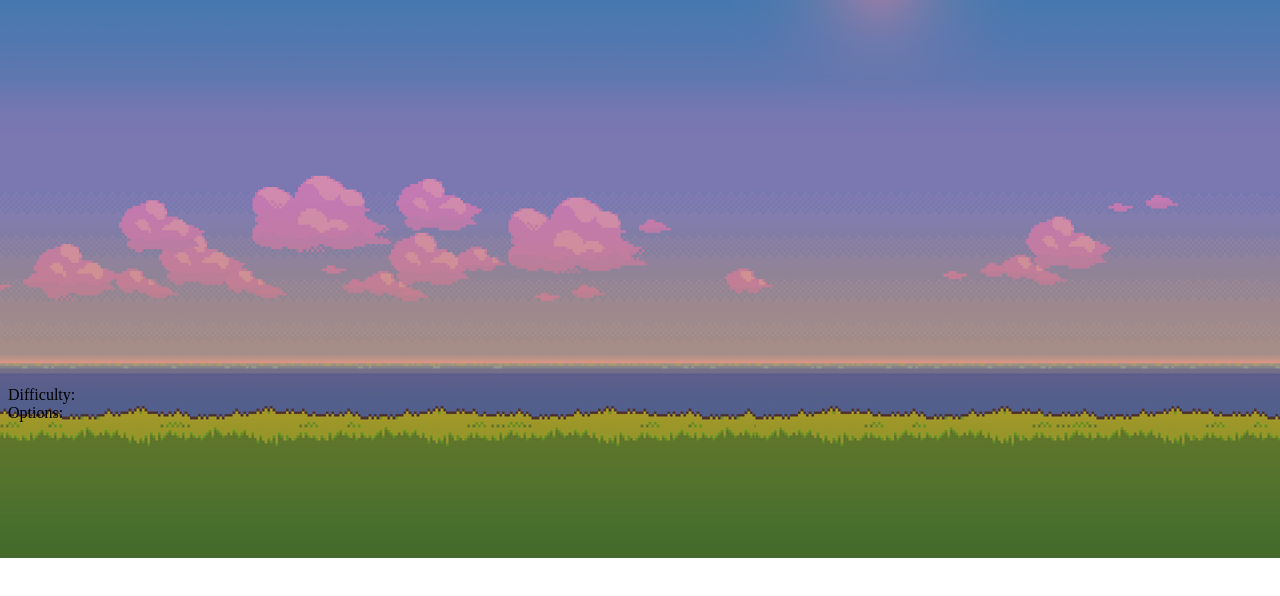
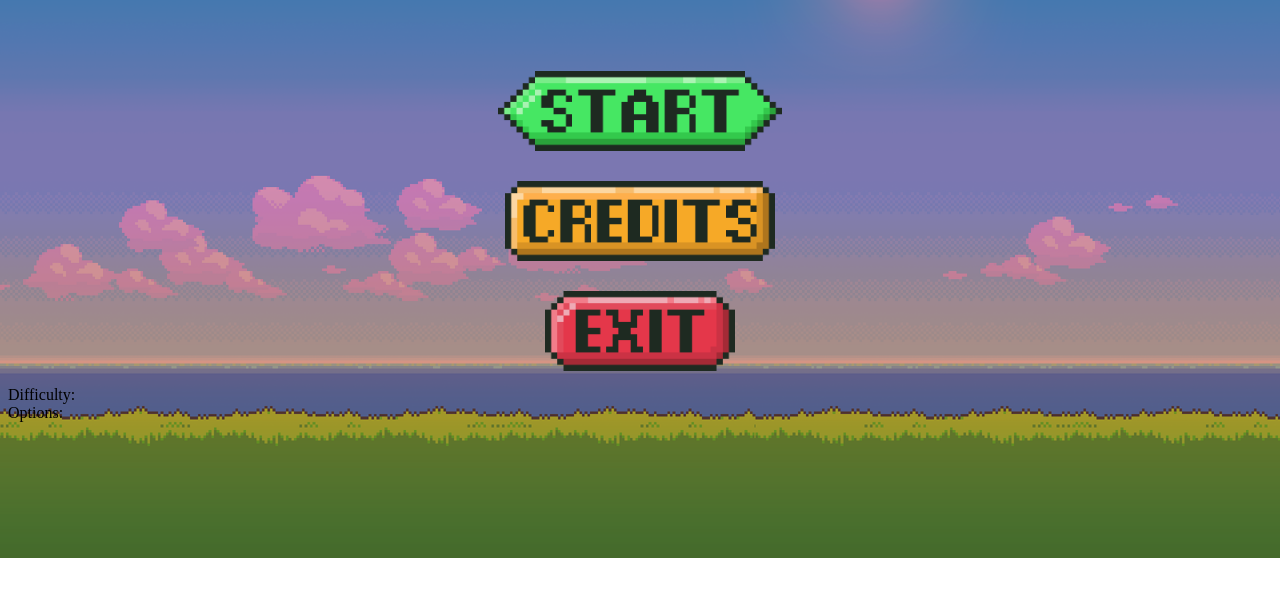
Before and after one commit to Dimitris-Kidis/wspg, a plain HTML site: page index.html in a window 1280 px wide. Shown: the part 162-758 px from the top of the page. Drawn offline with Linux system fonts and the light colour scheme; the site is published under a folder, as on GitHub Pages, so addresses that start at the root find nothing; a web font is replaced by a local one.

Commit message:
Uploading Files to Git

```diff
--- a/index.html
+++ b/index.html
@@ -14,9 +14,9 @@
     <span id="title">Water Sort Puzzle Game</span>
     <div class="menu" id="menu">
         <div class="menu-buttons">
-            <div class="button"><img id="start-button" src="/icons/start.png" alt=""></div>
-            <div class="button"><img id="credits-button" src="/icons/credits.png" alt=""></div>
-            <div class="button"><img id="exit-button" src="/icons/exit.png" alt=""></div>
+            <div class="button"><img id="start-button" src="icons/start.png" alt=""></div>
+            <div class="button"><img id="credits-button" src="icons/credits.png" alt=""></div>
+            <div class="button"><img id="exit-button" src="icons/exit.png" alt=""></div>
         </div>
     </div>
 
@@ -31,7 +31,7 @@
             <br><br>Behance/profile1
             <br><br>2022 (c) All Rights Reserved
         </div>
-        <div id="back-button"><img id="back-button" src="/icons/back.png" alt=""></div>
+        <div id="back-button"><img id="back-button" src="icons/back.png" alt=""></div>
         </div>
     </div>
 
--- a/main.js
+++ b/main.js
@@ -34,6 +34,6 @@ function goToSettings () {
 }
 let sound = new Audio('/audio/button.mp3');
 startButton.addEventListener('mouseover', () => {
-    let sound = new Audio('/audio/button.mp3');
+    let sound = new Audio('audio/button.mp3');
     sound.play();
 })
```
